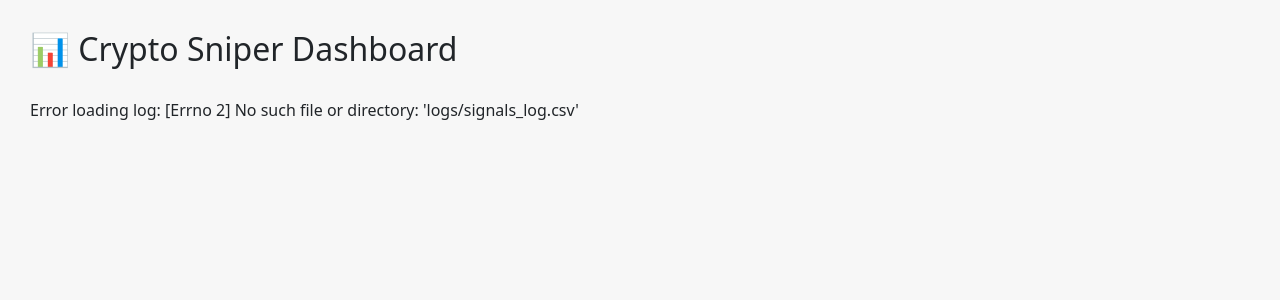
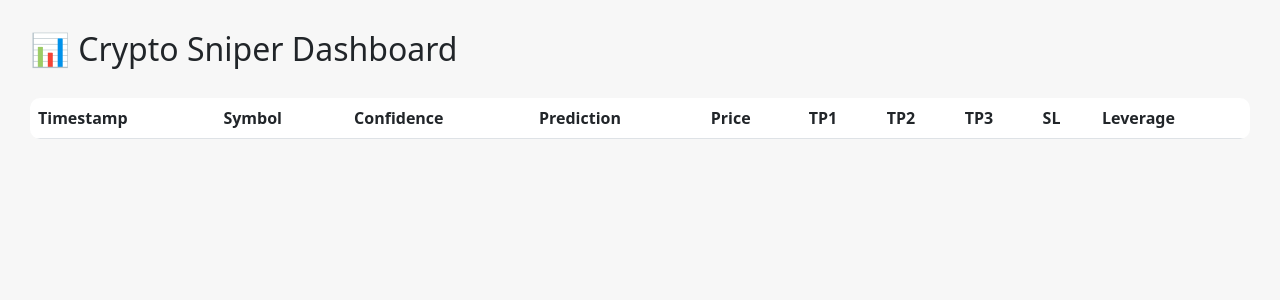
Before and after one commit to kandangjamur/SeMLAI, a FastAPI app: page / in a window 1280 px wide. Shown: the top 300 px of the page. Run offline with FastAPI, Linux system fonts and the light colour scheme; lists and menus that the app fills with data are empty.

Commit message:
Update dashboard.html

```diff
--- a/dashboard/templates/dashboard.html
+++ b/dashboard/templates/dashboard.html
@@ -12,6 +12,37 @@
 </head>
 <body>
     <h2>📊 Crypto Sniper Dashboard</h2>
-    {{ content | safe }}
+    <table class="table">
+        <thead>
+            <tr>
+                <th>Timestamp</th>
+                <th>Symbol</th>
+                <th>Confidence</th>
+                <th>Prediction</th>
+                <th>Price</th>
+                <th>TP1</th>
+                <th>TP2</th>
+                <th>TP3</th>
+                <th>SL</th>
+                <th>Leverage</th>
+            </tr>
+        </thead>
+        <tbody>
+            {% for signal in signals %}
+            <tr>
+                <td>{{ signal.timestamp }}</td>
+                <td>{{ signal.symbol }}</td>
+                <td>{{ signal.confidence }}</td>
+                <td>{{ signal.direction }}</td>
+                <td>${{ signal.price }}</td>
+                <td>${{ signal.tp1 }}</td>
+                <td>${{ signal.tp2 }}</td>
+                <td>${{ signal.tp3 }}</td>
+                <td>${{ signal.sl }}</td>
+                <td>{{ signal.leverage }}x</td>
+            </tr>
+            {% endfor %}
+        </tbody>
+    </table>
 </body>
 </html>
```
